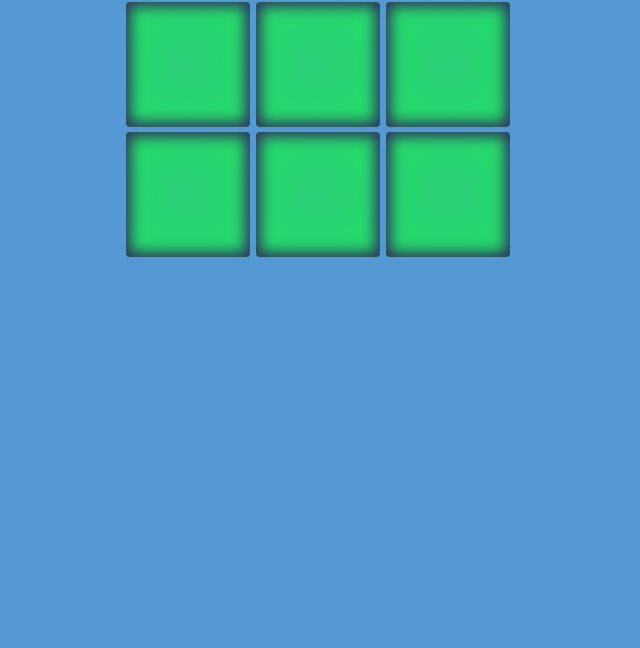
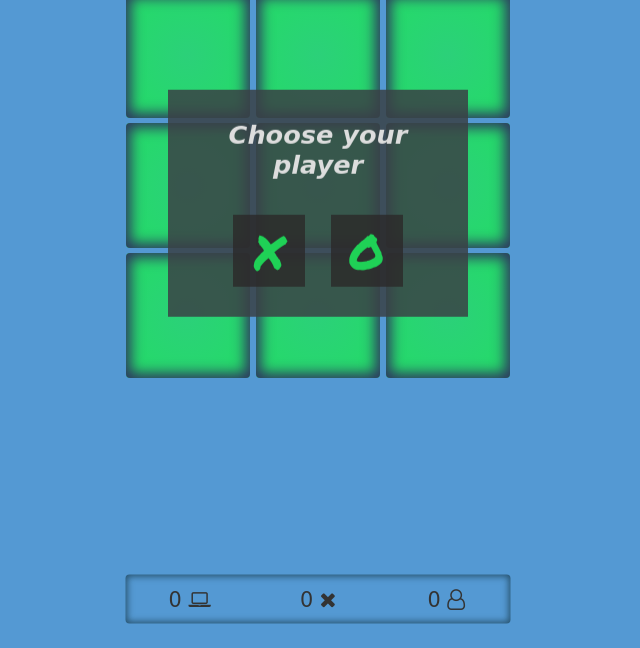
Before and after one commit to gustavoaz7/100DaysOfCode, a plain HTML site: page FreeCodeCamp/Tic Tac Toe/index.html in a window 1280 px wide. Shown: the part 152-800 px from the top of the page, without its empty margins (322-962 px from the left). Drawn offline with nearby package versions, Linux system fonts and the light colour scheme.

Commit message:
Final version

```diff
--- a/FreeCodeCamp/Tic Tac Toe/index.html
+++ b/FreeCodeCamp/Tic Tac Toe/index.html
@@ -5,10 +5,27 @@
   <meta http-equiv="X-UA-Compatible" content="ie=edge">
   <title>Tic Tac Toe</title>
   <link rel="stylesheet" href="style.css">
+  <link rel="stylesheet" href="https://cdnjs.cloudflare.com/ajax/libs/animate.css/3.4.0/animate.min.css">
+  <link href="https://fonts.googleapis.com/css?family=Permanent+Marker" rel="stylesheet">
+  <link rel="stylesheet" href="https://maxcdn.bootstrapcdn.com/font-awesome/4.7.0/css/font-awesome.min.css">
 </head>
 <body>
+  <h1>Tic Tac Toe</h1>
+  <div id="container">
+    <div id="boxes">
+      <div id="selection">
+        <h3>Choose your player</h3>
+        <div id="select">
+          <span class="btn">X</span>
+          <span class="btn">O</span>
+        </div>
+      </div>
+      <div id="gameOver">
+        <h3></h3>
+        <span class="btn">Play Again</span>
+      </div>
+    </div>
 
-  <div id="container">
     <div id="board">
       <span id="0"></span>
       <span id="1"></span>
@@ -22,6 +39,17 @@
     </div>
   </div>
 
+  <div id="footer">
+      <div>
+        <span id="botWin">0 </span><span><i class="fa fa-laptop"> </i></span>
+      </div>
+      <div>
+          <span id="tieGame">0 </span><span><i class="fa fa-times"> </i></span>
+      </div>
+      <div>
+          <span id="userWin">0 </span><span><i class="fa fa-user-o"> </i></span>
+      </div>
+    </div>
   <script src="script.js"></script>
 </body>
 </html>
```
